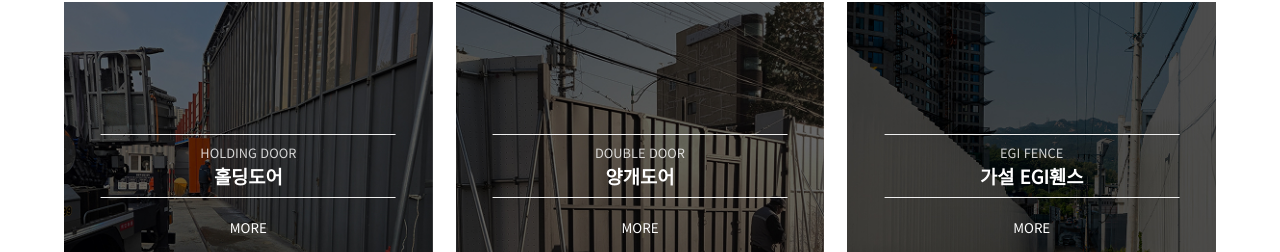
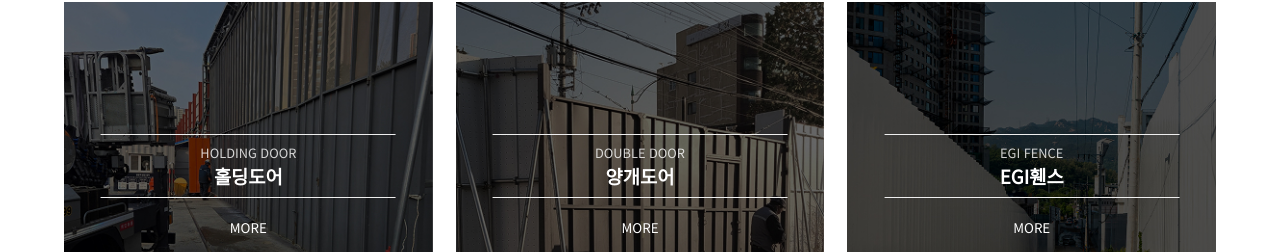
Before and after one commit to globalmig/hwaseong-gate, a Next.js app: page / in a window 1280 px wide. Shown: the part 979-1231 px from the top of the page. Built offline with nearby package versions, Linux system fonts and the light colour scheme.

Commit message:
edit: 제품명

```diff
--- a/app/page.tsx
+++ b/app/page.tsx
@@ -74,12 +74,12 @@ export default function Home() {
             </section>
             <section onMouseEnter={() => setIsHover("egi")} onMouseLeave={() => setIsHover(null)}>
               <div>
-                <Image className={isHover === "egi" ? "section-hover" : ""} src="/images/휀스_product.jpg" alt="가설 EGI휀스" width={383} height={383} />
+                <Image className={isHover === "egi" ? "section-hover" : ""} src="/images/휀스_product.jpg" alt="EGI휀스" width={383} height={383} />
               </div>
               <div>
                 <div>
                   <p>EGI FENCE</p>
-                  <h1>가설 EGI휀스</h1>
+                  <h1>EGI휀스</h1>
                   <p className={isHover === "egi" ? "section-hover" : ""}>건설, 공장, 공사 현장의 출입 관리와 안전을 확보할 수 있는 경계용 울타리입니다.</p>
                 </div>
                 <button>
--- a/data/category.ts
+++ b/data/category.ts
@@ -12,7 +12,7 @@ export const CATEGORY_MAP: { [key: string]: { title: string; banner: string; cat
         categories: [
             { name: "홀딩도어", url: "A", },
             { name: "양개도어", url: "B", },
-            { name: "가설 EGI휀스", url: "C", },
+            { name: "EGI휀스", url: "C", },
         ],
     },
     processing: {
--- a/data/product.ts
+++ b/data/product.ts
@@ -115,9 +115,9 @@ export const PRODUCT: DetailProps[] = [
         ]
     }, {
         id: 3,
-        name: "가설 EGI휀스",
+        name: "EGI휀스",
         contents: [
-            "가설 EGI휀스는 건설 현장이나 공장, 공사 구간 등에서 임시로 설치되는 안전 및 경계용 울타리입니다.",
+            "EGI휀스는 건설 현장이나 공장, 공사 구간 등에서 임시로 설치되는 안전 및 경계용 울타리입니다.",
             "출입 관리와 안전 확보에 효과적이며, 공사장 주변의 통행자와 작업자를 보호합니다."
         ],
         size: "1M~4M",
@@ -140,7 +140,7 @@ export const PRODUCT: DetailProps[] = [
         detail: [
             {
                 id: 1,
-                name: "가설 EGI휀스 설치 작업",
+                name: "EGI휀스 설치 작업",
                 img: [
                     "/images/휀스_상세1.jpg",
                     "/images/휀스_상세2.jpg",
```
